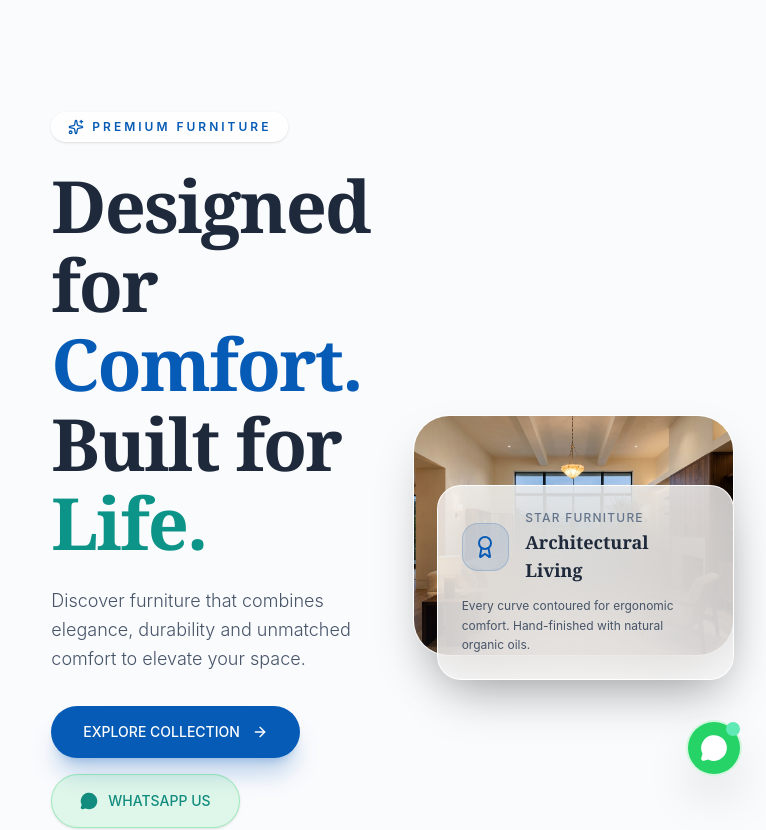
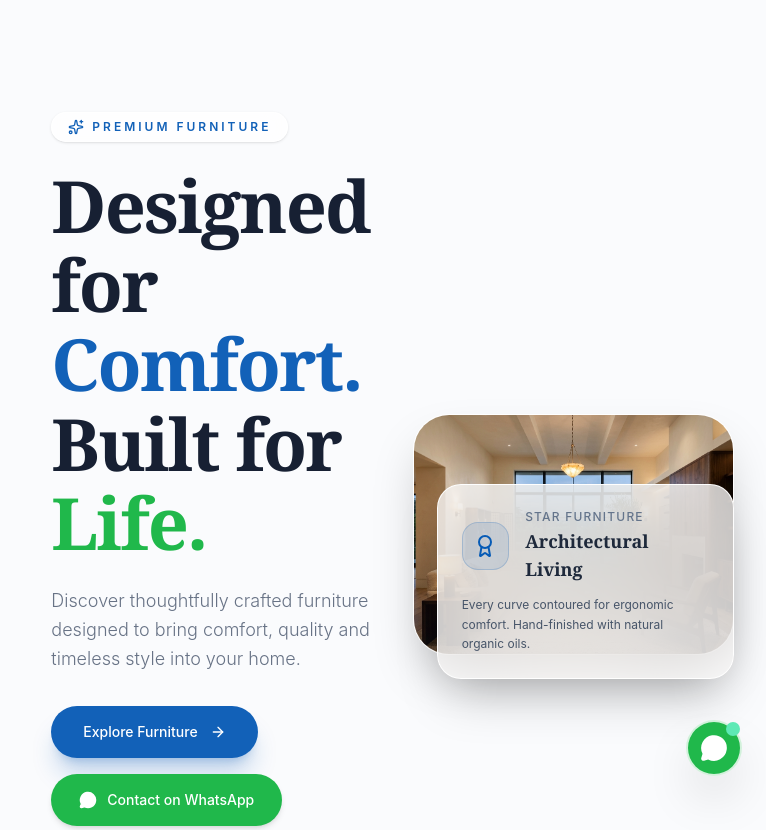
Before and after one commit to lokeshsensa/star-furniture, a React (Vite) app: page / in a window 1280 px wide. Shown: the top 830 px of the page, without its empty margins (514-1280 px from the left). Built offline with nearby package versions, Linux system fonts and the light colour scheme; a web font is replaced by a local one.

Commit message:
Complete Star Furniture multi-page e-commerce website redesign with centralized WhatsApp config and GSAP motion

```diff
--- a/src/App.tsx
+++ b/src/App.tsx
@@ -28,6 +28,8 @@ import { ShowroomView } from './views/ShowroomView';
 import { ContactView } from './views/ContactView';
 import { type Product } from './data/products';
 
+import { PromoBanner } from './components/PromoBanner';
+
 const AppContent: React.FC = () => {
   const { activeView } = useShop();
   const [modalProduct, setModalProduct] = useState<Product | null>(null);
@@ -57,6 +59,7 @@ const AppContent: React.FC = () => {
             <ShopByCategory />
             <ProductShowcase onSelectProduct={setModalProduct} />
             <NewArrivalsCarousel />
+            <PromoBanner />
             <FeaturedProductSection />
             <WhyStarFurniture />
             <ShowroomBanner />
--- a/src/components/FloatingWhatsApp.tsx
+++ b/src/components/FloatingWhatsApp.tsx
@@ -1,15 +1,15 @@
 import React from 'react';
 import { MessageCircle } from 'lucide-react';
-import { getWhatsAppLink } from '../data/products';
+import { getWhatsAppUrl } from '../config/contact';
 
 export const FloatingWhatsApp: React.FC = () => {
   return (
     <a
-      href={getWhatsAppLink()}
+      href={getWhatsAppUrl()}
       target="_blank"
       rel="noopener noreferrer"
       title="Chat with Star Furniture on WhatsApp"
-      className="whatsapp-ripple-btn fixed bottom-6 right-6 z-[90] w-14 h-14 rounded-full bg-[#25D366] hover:bg-[#1EBE57] text-white flex items-center justify-center shadow-2xl hover:scale-110 active:scale-95 transition-all duration-300 border-2 border-white/80"
+      className="whatsapp-ripple-btn fixed bottom-6 right-6 z-[90] w-14 h-14 rounded-full bg-[#20B84B] hover:bg-[#19943C] text-white flex items-center justify-center shadow-2xl hover:scale-110 active:scale-95 transition-all duration-300 border-2 border-white/80"
     >
       <MessageCircle className="w-7 h-7 fill-current" />
       {/* Pulse Notification Dot */}
--- a/src/components/Hero.tsx
+++ b/src/components/Hero.tsx
@@ -130,8 +130,8 @@ export const Hero: React.FC = () => {
         <div className="lg:col-span-6 flex flex-col items-start">
           {/* Label */}
           <div className="inline-flex items-center gap-2 px-4 py-1.5 rounded-full bg-[rgba(255,255,255,0.75)] backdrop-blur-md border border-[rgba(255,255,255,0.9)] shadow-sm mb-6">
-            <Sparkles className="w-4 h-4 text-[#065BB6]" />
-            <span className="text-xs uppercase tracking-[0.25em] font-semibold text-[#065BB6]">
+            <Sparkles className="w-4 h-4 text-[#1261B8]" />
+            <span className="text-xs uppercase tracking-[0.25em] font-semibold text-[#1261B8]">
               PREMIUM FURNITURE
             </span>
           </div>
@@ -139,27 +139,27 @@ export const Hero: React.FC = () => {
           {/* Heading */}
           <h1
             ref={headingRef}
-            className="font-serif text-5xl sm:text-6xl lg:text-7xl font-bold text-[#1E293B] leading-[1.1] tracking-tight"
+            className="font-serif text-5xl sm:text-6xl lg:text-7xl font-bold text-[#172033] leading-[1.1] tracking-tight"
           >
             Designed for <br />
-            <span className="text-[#065BB6]">Comfort.</span> Built for <span className="text-[#0D9488]">Life.</span>
+            <span className="text-[#1261B8]">Comfort.</span> Built for <span className="text-[#20B84B]">Life.</span>
           </h1>
 
           {/* Subtitle */}
           <p
             ref={descriptionRef}
-            className="mt-6 text-base sm:text-lg text-[#475569] font-light leading-relaxed max-w-xl"
+            className="mt-6 text-base sm:text-lg text-[#687386] font-light leading-relaxed max-w-xl"
           >
-            Discover furniture that combines elegance, durability and unmatched comfort to elevate your space.
+            Discover thoughtfully crafted furniture designed to bring comfort, quality and timeless style into your home.
           </p>
 
           {/* Buttons */}
           <div ref={buttonsRef} className="mt-8 flex flex-wrap items-center gap-4">
             <a
-              href="#collections"
-              className="group px-8 py-4 rounded-full bg-[#065BB6] hover:bg-[#0F4B9C] text-white font-medium text-sm transition-all duration-300 shadow-xl shadow-[rgba(6,91,182,0.25)] hover:shadow-2xl hover:scale-[1.02] flex items-center gap-3"
+              href="#categories"
+              className="group px-8 py-4 rounded-full bg-[#1261B8] hover:bg-[#0E4E94] text-white font-medium text-sm transition-all duration-300 shadow-xl shadow-[rgba(18,97,184,0.25)] hover:shadow-2xl hover:scale-[1.02] flex items-center gap-3"
             >
-              EXPLORE COLLECTION
+              Explore Furniture
               <ArrowRight className="w-4 h-4 transition-transform duration-300 group-hover:translate-x-1" />
             </a>
 
@@ -167,10 +167,10 @@ export const Hero: React.FC = () => {
               href={getWhatsAppLink()}
               target="_blank"
               rel="noopener noreferrer"
-              className="whatsapp-ripple-btn px-7 py-4 rounded-full bg-[rgba(37,211,102,0.12)] border border-[rgba(37,211,102,0.35)] hover:bg-[#25D366] text-[#128C7E] hover:text-white font-medium text-sm transition-all duration-300 flex items-center gap-2.5 shadow-sm hover:shadow-[0_10px_25px_rgba(37,211,102,0.3)] hover:scale-[1.02]"
+              className="whatsapp-ripple-btn px-7 py-4 rounded-full bg-[#20B84B] hover:bg-[#19943C] text-white font-medium text-sm transition-all duration-300 flex items-center gap-2.5 shadow-md hover:shadow-[0_10px_25px_rgba(32,184,75,0.3)] hover:scale-[1.02]"
             >
               <MessageCircle className="w-4.5 h-4.5 fill-current" />
-              WHATSAPP US
+              Contact on WhatsApp
             </a>
           </div>
 
--- /dev/null
+++ b/src/components/PromoBanner.tsx
@@ -0,0 +1,86 @@
+import React, { useRef } from 'react';
+import gsap from 'gsap';
+import { useGSAP } from '@gsap/react';
+import { ScrollTrigger } from 'gsap/ScrollTrigger';
+import { ArrowRight, Sparkles } from 'lucide-react';
+import { getPublicAsset } from '../utils/assets';
+
+gsap.registerPlugin(useGSAP, ScrollTrigger);
+
+export const PromoBanner: React.FC = () => {
+  const bannerRef = useRef<HTMLElement>(null);
+  const imgRef = useRef<HTMLImageElement>(null);
+  const contentRef = useRef<HTMLDivElement>(null);
+
+  useGSAP(
+    () => {
+      if (imgRef.current && contentRef.current) {
+        const tl = gsap.timeline({
+          scrollTrigger: {
+            trigger: bannerRef.current,
+            start: 'top 80%',
+            once: true,
+          },
+        });
+
+        tl.fromTo(
+          imgRef.current,
+          { scale: 1.12, opacity: 0.8 },
+          { scale: 1, opacity: 1, duration: 1.4, ease: 'power3.out' },
+          0.0
+        );
+
+        tl.fromTo(
+          contentRef.current,
+          { opacity: 0, x: -50 },
+          { opacity: 1, x: 0, duration: 1.0, ease: 'power3.out' },
+          0.3
+        );
+      }
+    },
+    { scope: bannerRef }
+  );
+
+  return (
+    <section ref={bannerRef} className="py-16 px-4 md:px-8 max-w-7xl mx-auto">
+      <div className="relative rounded-[36px] overflow-hidden bg-slate-900 text-white min-h-[420px] flex items-center shadow-2xl border border-white/20">
+        {/* Background Editorial Image */}
+        <div className="absolute inset-0 z-0">
+          <img
+            ref={imgRef}
+            src={getPublicAsset('assets/hero.jpg')}
+            alt="Transform Your Space - Star Furniture"
+            className="w-full h-full object-cover transform"
+          />
+          <div className="absolute inset-0 bg-gradient-to-r from-slate-950/85 via-slate-950/60 to-transparent" />
+        </div>
+
+        {/* Content Box */}
+        <div ref={contentRef} className="relative z-10 p-8 sm:p-14 max-w-xl">
+          <div className="inline-flex items-center gap-2 px-3.5 py-1.5 rounded-full bg-white/15 backdrop-blur-md text-xs uppercase tracking-widest text-emerald-300 font-semibold mb-4 border border-white/20">
+            <Sparkles className="w-3.5 h-3.5" />
+            <span>SEASONAL HIGHLIGHT</span>
+          </div>
+
+          <h2 className="font-serif text-4xl sm:text-5xl font-bold leading-tight">
+            Transform Your Space
+          </h2>
+
+          <p className="mt-4 text-base text-slate-200 font-light leading-relaxed">
+            Furniture made for modern living. Elevate your home with timeless craftsmanship, organic walnut timbers, and ergonomic luxury cushions.
+          </p>
+
+          <div className="mt-8">
+            <a
+              href="#collections"
+              className="group inline-flex items-center gap-3 px-8 py-4 rounded-full bg-[#20B84B] hover:bg-[#19943C] text-white font-medium text-sm transition-all duration-300 shadow-lg shadow-[rgba(32,184,75,0.3)] hover:scale-[1.02]"
+            >
+              <span>Explore Collection</span>
+              <ArrowRight className="w-4 h-4 transition-transform group-hover:translate-x-1" />
+            </a>
+          </div>
+        </div>
+      </div>
+    </section>
+  );
+};
--- /dev/null
+++ b/src/config/contact.ts
@@ -0,0 +1,19 @@
+/**
+ * Star Furniture Centralized Contact & WhatsApp Configuration
+ */
+
+export const CONTACT_CONFIG = {
+  brandName: 'Star Furniture',
+  tagline: 'COMFORT • QUALITY • TRUST',
+  phoneDisplay: '+91 99999 99999',
+  phoneNumber: '919999999999',
+  email: 'contact@starfurniture.com',
+  showroomAddress: 'Star Furniture Flagship Store, Main Furniture Hub Avenue, Metro City',
+  hours: 'Monday – Sunday: 10:00 AM – 9:00 PM',
+};
+
+export const getWhatsAppUrl = (customMessage?: string): string => {
+  const defaultText = `Hi Star Furniture, I am interested in exploring your furniture collection.`;
+  const encodedText = encodeURIComponent(customMessage || defaultText);
+  return `https://wa.me/${CONTACT_CONFIG.phoneNumber}?text=${encodedText}`;
+};
--- a/src/data/products.ts
+++ b/src/data/products.ts
@@ -1,4 +1,5 @@
 import { getPublicAsset } from '../utils/assets';
+import { getWhatsAppUrl } from '../config/contact';
 
 export interface Product {
   id: string;
@@ -391,12 +392,13 @@ export const productsData: Product[] = [
   },
 ];
 
+
 export const getWhatsAppLink = (productName?: string): string => {
   const message = productName
     ? `Hi Star Furniture, I'm interested in the ${productName}. Please share the price and availability.`
     : `Hi Star Furniture, I visited your website and would like to know more about your furniture collection.`;
 
-  return `https://wa.me/${WHATSAPP_NUMBER}?text=${encodeURIComponent(message)}`;
+  return getWhatsAppUrl(message);
 };
 
 export const getCartWhatsAppLink = (cartItems: { name: string; quantity: number; finish?: string; price: string }[]): string => {
@@ -408,5 +410,5 @@ export const getCartWhatsAppLink = (cartItems: { name: string; quantity: number;
 
   const message = `Hi Star Furniture, I would like to enquire about the following items from my cart:\n\n${itemsText}\n\nPlease share availability, best price, and delivery schedule.`;
 
-  return `https://wa.me/${WHATSAPP_NUMBER}?text=${encodeURIComponent(message)}`;
+  return getWhatsAppUrl(message);
 };
--- a/src/styles/liquid-morphism.css
+++ b/src/styles/liquid-morphism.css
@@ -1,32 +1,31 @@
-/* Liquid Morphism Design System inspired by Star Furniture Logo */
 :root {
-  --bg-ivory: #F8FAF9;
+  --bg-ivory: #F7FAFC;
   --bg-white: #FFFFFF;
-  --text-dark: #1E293B;
-  --text-muted: #64748B;
+  --text-dark: #172033;
+  --text-muted: #687386;
 
-  /* Logo Inspired Color Palette */
-  --logo-blue: #065BB6;
-  --logo-blue-deep: #0F4B9C;
-  --logo-blue-soft: rgba(6, 91, 182, 0.12);
-  --logo-blue-glow: rgba(6, 91, 182, 0.25);
+  /* Brand Color Palette */
+  --logo-blue: #1261B8;
+  --logo-blue-deep: #0E4E94;
+  --logo-blue-soft: rgba(18, 97, 184, 0.10);
+  --logo-blue-glow: rgba(18, 97, 184, 0.25);
 
-  --logo-green: #0D9488;
-  --logo-green-deep: #059669;
-  --logo-green-soft: rgba(13, 148, 136, 0.12);
-  --logo-green-glow: rgba(13, 148, 136, 0.25);
+  --logo-green: #20B84B;
+  --logo-green-deep: #19943C;
+  --logo-green-soft: rgba(32, 184, 75, 0.10);
+  --logo-green-glow: rgba(32, 184, 75, 0.25);
 
-  --whatsapp-green: #25D366;
-  --whatsapp-hover: #1EBE57;
-  --whatsapp-glow: rgba(37, 211, 102, 0.35);
+  --whatsapp-green: #20B84B;
+  --whatsapp-hover: #19943C;
+  --whatsapp-glow: rgba(32, 184, 75, 0.35);
 
-  /* Soft Translucent Glass */
-  --glass-bg: rgba(255, 255, 255, 0.65);
-  --glass-bg-hover: rgba(255, 255, 255, 0.85);
-  --glass-border: rgba(255, 255, 255, 0.8);
-  --glass-border-subtle: rgba(6, 91, 182, 0.08);
-  --glass-shadow: 0 20px 45px -15px rgba(15, 75, 156, 0.08);
-  --glass-shadow-hover: 0 30px 60px -15px rgba(6, 91, 182, 0.15);
+  /* Translucent Glass System */
+  --glass-bg: rgba(255, 255, 255, 0.70);
+  --glass-bg-hover: rgba(255, 255, 255, 0.90);
+  --glass-border: rgba(255, 255, 255, 0.85);
+  --glass-border-subtle: rgba(18, 97, 184, 0.10);
+  --glass-shadow: 0 20px 45px -15px rgba(18, 97, 184, 0.08);
+  --glass-shadow-hover: 0 30px 60px -15px rgba(18, 97, 184, 0.15);
 
   --font-serif: 'Playfair Display', Georgia, serif;
   --font-sans: 'Inter', -apple-system, BlinkMacSystemFont, sans-serif;
```
Also changed, not shown: src/components/Navbar.tsx (+6 -6 lines).
